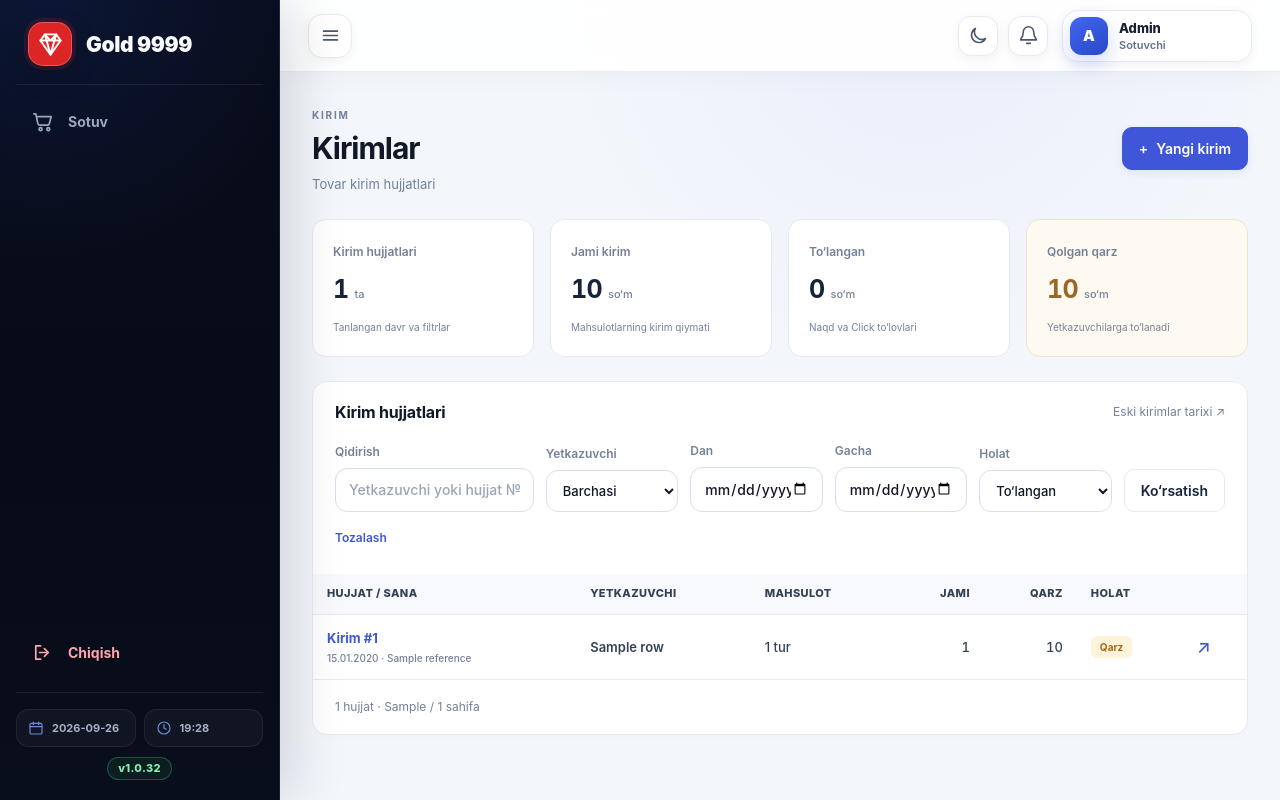
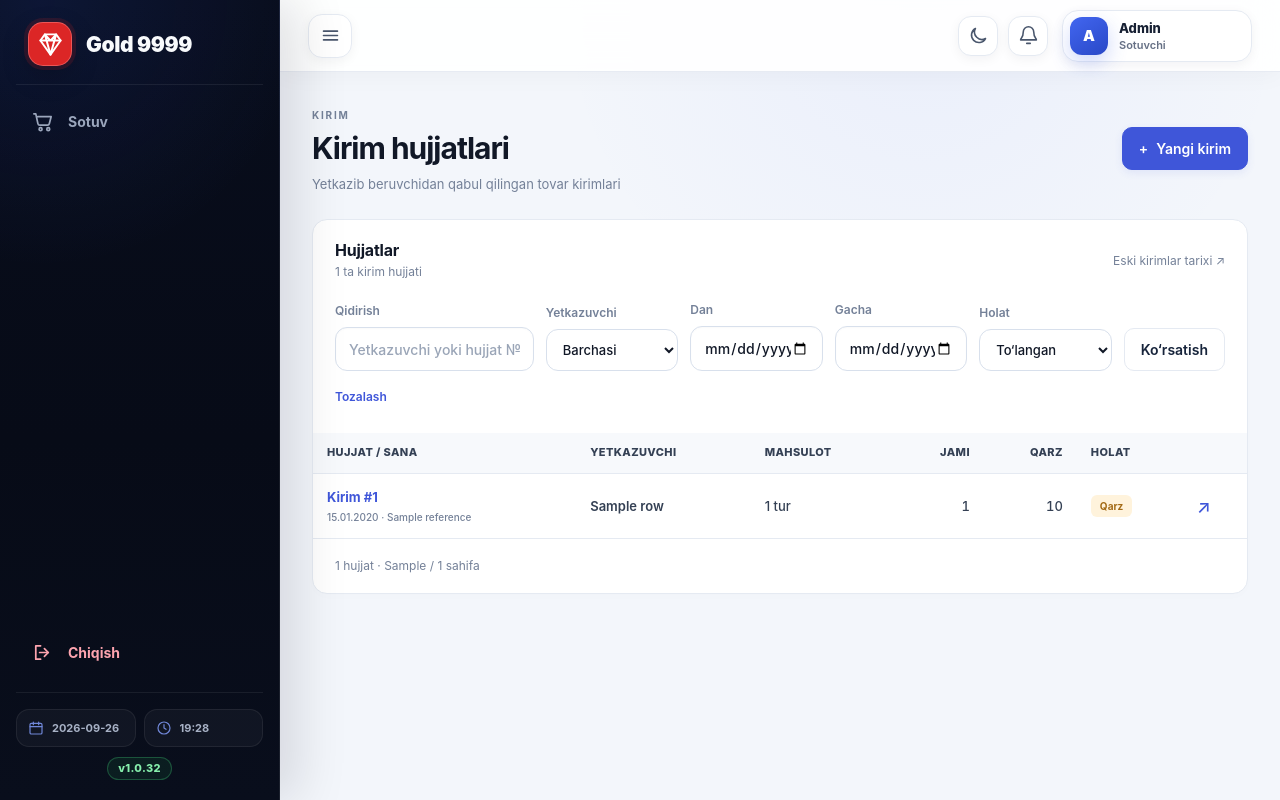
Before and after one commit to abbosxon300/GOLD9999, a Flask app: template templates/purchases/index.html in a window 1280 px wide. Run offline with Flask 3, Linux system fonts and the light colour scheme; data comes from the database, SQL or seed files in the repository; the template is opened without the code that fills it: most values are stand-ins (such as "Sample title", 1, 10 or a date in 2020).

Commit message:
Keep Kirim focused on purchase documents only

```diff
--- a/templates/purchases/index.html
+++ b/templates/purchases/index.html
@@ -1,28 +1,151 @@
 {% extends 'purchases/layout.html' %}
-{% set title = 'Kirimlar' %}
+{% set title = 'Kirim' %}
+{% block eyebrow %}KIRIM{% endblock %}
+{% block heading %}Kirim hujjatlari{% endblock %}
+{% block subtitle %}Yetkazib beruvchidan qabul qilingan tovar kirimlari{% endblock %}
+
 {% block workspace %}
-<div class="pw-metrics">
-  <div class="pw-metric"><span>Kirim hujjatlari</span><strong>{{ totals.count }} <small>ta</small></strong><em>Tanlangan davr va filtrlar</em></div>
-  <div class="pw-metric"><span>Jami kirim</span><strong>{{ money(totals.total) }} <small>so‘m</small></strong><em>Mahsulotlarning kirim qiymati</em></div>
-  <div class="pw-metric"><span>To‘langan</span><strong>{{ money(totals.paid) }} <small>so‘m</small></strong><em>Naqd va Click to‘lovlari</em></div>
-  <div class="pw-metric pw-debt"><span>Qolgan qarz</span><strong>{{ money(totals.total-totals.paid) }} <small>so‘m</small></strong><em>Yetkazuvchilarga to‘lanadi</em></div>
-</div>
 <section class="pw-panel">
-  <div class="pw-section-head"><h2>Kirim hujjatlari</h2><a href="{{ url_for('purchase_legacy') }}">Eski kirimlar tarixi ↗</a></div>
+  <div class="pw-section-head">
+    <div>
+      <h2>Hujjatlar</h2>
+      <span class="pw-muted">{{ totals.count }} ta kirim hujjati</span>
+    </div>
+    <a href="{{ url_for('purchase_legacy') }}">Eski kirimlar tarixi ↗</a>
+  </div>
+
   <form class="pw-filters" method="get">
-    <label class="pw-search">Qidirish<input name="q" value="{{ filters.get('q','') }}" placeholder="Yetkazuvchi yoki hujjat №"></label>
-    <label>Yetkazuvchi<select name="supplier"><option value="">Barchasi</option>{% for s in suppliers %}<option value="{{ s.id }}" {% if filters.get('supplier') == s.id|string %}selected{% endif %}>{{ s.name }}</option>{% endfor %}</select></label>
-    <label>Dan<input aria-label="Boshlanish sanasi" type="date" name="from" value="{{ filters.get('from','') }}"></label>
-    <label>Gacha<input aria-label="Tugash sanasi" type="date" name="to" value="{{ filters.get('to','') }}"></label>
-    <label>Holat<select name="status"><option value="">Barchasi</option><option value="debt" {% if filters.get('status')=='debt' %}selected{% endif %}>Qarz bor</option><option value="paid" {% if filters.get('status')=='paid' %}selected{% endif %}>To‘langan</option></select></label>
+    <label class="pw-search">
+      Qidirish
+      <input
+        name="q"
+        value="{{ filters.get('q','') }}"
+        placeholder="Yetkazuvchi yoki hujjat №">
+    </label>
+
+    <label>
+      Yetkazuvchi
+      <select name="supplier">
+        <option value="">Barchasi</option>
+        {% for s in suppliers %}
+          <option value="{{ s.id }}" {% if filters.get('supplier') == s.id|string %}selected{% endif %}>
+            {{ s.name }}
+          </option>
+        {% endfor %}
+      </select>
+    </label>
+
+    <label>
+      Dan
+      <input
+        aria-label="Boshlanish sanasi"
+        type="date"
+        name="from"
+        value="{{ filters.get('from','') }}">
+    </label>
+
+    <label>
+      Gacha
+      <input
+        aria-label="Tugash sanasi"
+        type="date"
+        name="to"
+        value="{{ filters.get('to','') }}">
+    </label>
+
+    <label>
+      Holat
+      <select name="status">
+        <option value="">Barchasi</option>
+        <option value="debt" {% if filters.get('status') == 'debt' %}selected{% endif %}>Qarz bor</option>
+        <option value="paid" {% if filters.get('status') == 'paid' %}selected{% endif %}>To‘langan</option>
+      </select>
+    </label>
+
     <button class="pw-button" type="submit">Ko‘rsatish</button>
-    {% if filters %}<a class="pw-clear" href="{{ url_for('kpi') }}">Tozalash</a>{% endif %}
+
+    {% if filters %}
+      <a class="pw-clear" href="{{ url_for('kpi') }}">Tozalash</a>
+    {% endif %}
   </form>
+
   {% if rows %}
-  <div class="pw-table-wrap"><table class="pw-table"><thead><tr><th>Hujjat / sana</th><th>Yetkazuvchi</th><th>Mahsulot</th><th class="num">Jami</th><th class="num">Qarz</th><th>Holat</th><th></th></tr></thead><tbody>
-    {% for r in rows %}<tr><td><a class="pw-doc-link" href="{{ url_for('purchase_detail', purchase_id=r.id) }}">Kirim #{{ r.id }}</a><small>{{ r.purchase_date[8:10] }}.{{ r.purchase_date[5:7] }}.{{ r.purchase_date[:4] }}{% if r.reference %} · {{ r.reference }}{% endif %}</small></td><td><strong>{{ r.supplier_name }}</strong></td><td>{{ r.item_count }} tur</td><td class="num">{{ money(r.total_uzs) }}</td><td class="num">{{ money(r.total_uzs-r.paid) }}</td><td>{% if r.total_uzs-r.paid < 0.005 %}<span class="pw-badge paid">To‘langan</span>{% elif r.paid %}<span class="pw-badge partial">Qisman</span>{% else %}<span class="pw-badge debt">Qarz</span>{% endif %}</td><td><a class="pw-arrow" aria-label="Kirim {{ r.id }} ni ochish" href="{{ url_for('purchase_detail', purchase_id=r.id) }}">↗</a></td></tr>{% endfor %}
-  </tbody></table></div>
-  <div class="pw-pagination"><span>{{ totals.count }} hujjat · {{ page_no }} / {{ pages }} sahifa</span><div>{% if page_no>1 %}<a class="pw-button" href="{{ previous }}">← Oldingi</a>{% endif %}{% if page_no<pages %}<a class="pw-button" href="{{ next }}">Keyingi →</a>{% endif %}</div></div>
-  {% else %}<div class="pw-empty"><span class="pw-empty-icon" aria-hidden="true"><svg viewBox="0 0 24 24" width="24" height="24" fill="none" stroke="currentColor" stroke-width="1.6"><rect x="5" y="3" width="14" height="18" rx="2"/><path d="M8 8h8M8 12h8M8 16h5"/></svg></span><h3>{% if filters %}Mos kirim topilmadi{% else %}Birinchi kirimni yarating{% endif %}</h3><p>Yetkazuvchini tanlang, mahsulotlarni qo‘shing va bir marta saqlang.</p><a class="pw-button pw-primary" href="{{ url_for('purchase_new') }}">+ Yangi kirim</a><a href="{{ url_for('purchase_legacy') }}">Avvalgi kirimlarni ko‘rish</a></div>{% endif %}
+    <div class="pw-table-wrap">
+      <table class="pw-table">
+        <thead>
+          <tr>
+            <th>Hujjat / sana</th>
+            <th>Yetkazuvchi</th>
+            <th>Mahsulot</th>
+            <th class="num">Jami</th>
+            <th class="num">Qarz</th>
+            <th>Holat</th>
+            <th></th>
+          </tr>
+        </thead>
+        <tbody>
+          {% for r in rows %}
+            <tr>
+              <td>
+                <a class="pw-doc-link" href="{{ url_for('purchase_detail', purchase_id=r.id) }}">
+                  Kirim #{{ r.id }}
+                </a>
+                <small>
+                  {{ r.purchase_date[8:10] }}.{{ r.purchase_date[5:7] }}.{{ r.purchase_date[:4] }}
+                  {% if r.reference %} · {{ r.reference }}{% endif %}
+                </small>
+              </td>
+              <td><strong>{{ r.supplier_name }}</strong></td>
+              <td>{{ r.item_count }} tur</td>
+              <td class="num">{{ money(r.total_uzs) }}</td>
+              <td class="num">{{ money(r.total_uzs-r.paid) }}</td>
+              <td>
+                {% if r.total_uzs-r.paid < 0.005 %}
+                  <span class="pw-badge paid">To‘langan</span>
+                {% elif r.paid %}
+                  <span class="pw-badge partial">Qisman</span>
+                {% else %}
+                  <span class="pw-badge debt">Qarz</span>
+                {% endif %}
+              </td>
+              <td>
+                <a
+                  class="pw-arrow"
+                  aria-label="Kirim {{ r.id }} ni ochish"
+                  href="{{ url_for('purchase_detail', purchase_id=r.id) }}">
+                  ↗
+                </a>
+              </td>
+            </tr>
+          {% endfor %}
+        </tbody>
+      </table>
+    </div>
+
+    <div class="pw-pagination">
+      <span>{{ totals.count }} hujjat · {{ page_no }} / {{ pages }} sahifa</span>
+      <div>
+        {% if page_no > 1 %}
+          <a class="pw-button" href="{{ previous }}">← Oldingi</a>
+        {% endif %}
+        {% if page_no < pages %}
+          <a class="pw-button" href="{{ next }}">Keyingi →</a>
+        {% endif %}
+      </div>
+    </div>
+  {% else %}
+    <div class="pw-empty">
+      <span class="pw-empty-icon" aria-hidden="true">
+        <svg viewBox="0 0 24 24" width="24" height="24" fill="none" stroke="currentColor" stroke-width="1.6">
+          <rect x="5" y="3" width="14" height="18" rx="2"/>
+          <path d="M8 8h8M8 12h8M8 16h5"/>
+        </svg>
+      </span>
+      <h3>{% if filters %}Mos kirim topilmadi{% else %}Birinchi kirimni yarating{% endif %}</h3>
+      <p>Yetkazuvchini tanlang, mahsulotlarni qo‘shing va kirimni saqlang.</p>
+      <a class="pw-button pw-primary" href="{{ url_for('purchase_new') }}">+ Yangi kirim</a>
+      <a href="{{ url_for('purchase_legacy') }}">Avvalgi kirimlarni ko‘rish</a>
+    </div>
+  {% endif %}
 </section>
 {% endblock %}
```
